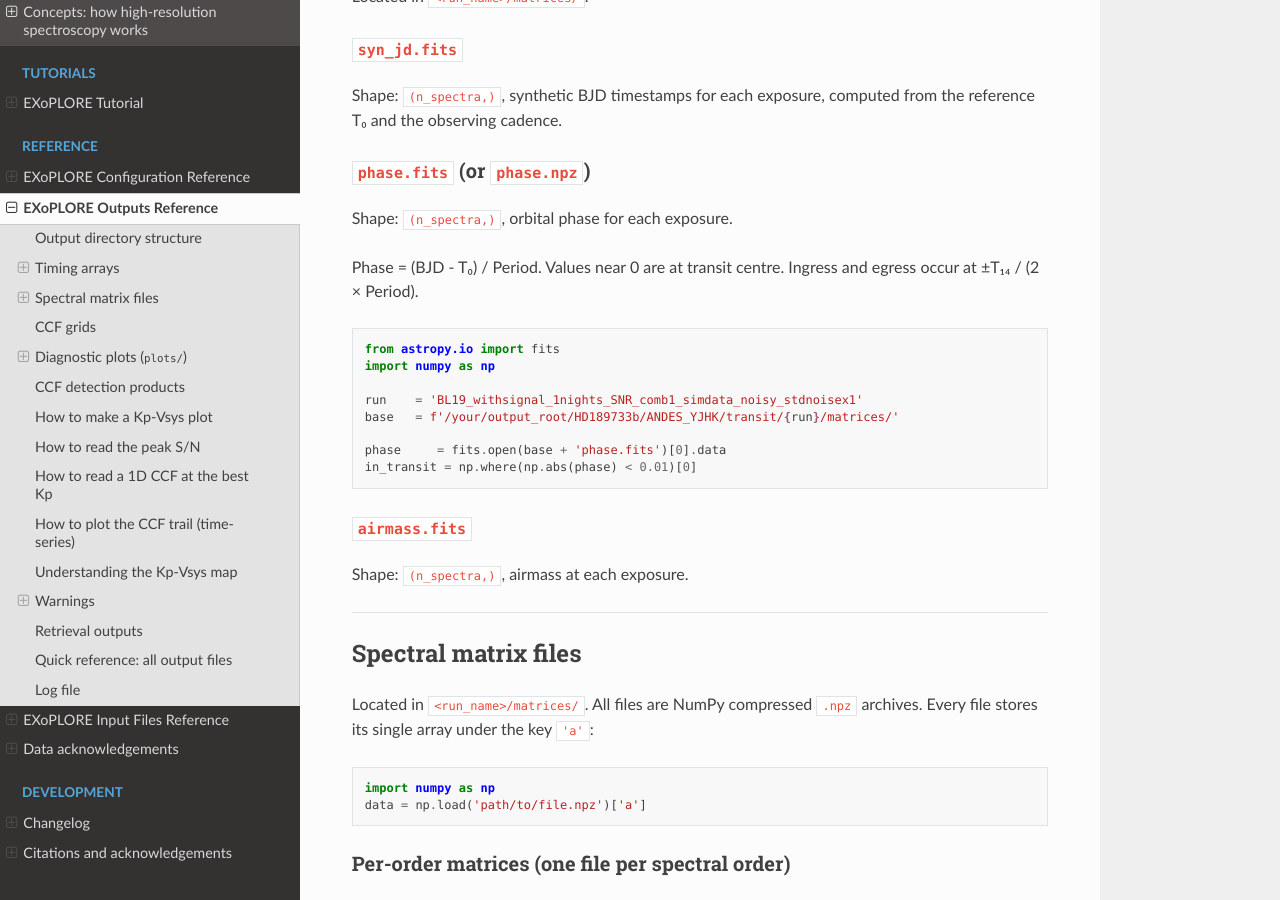
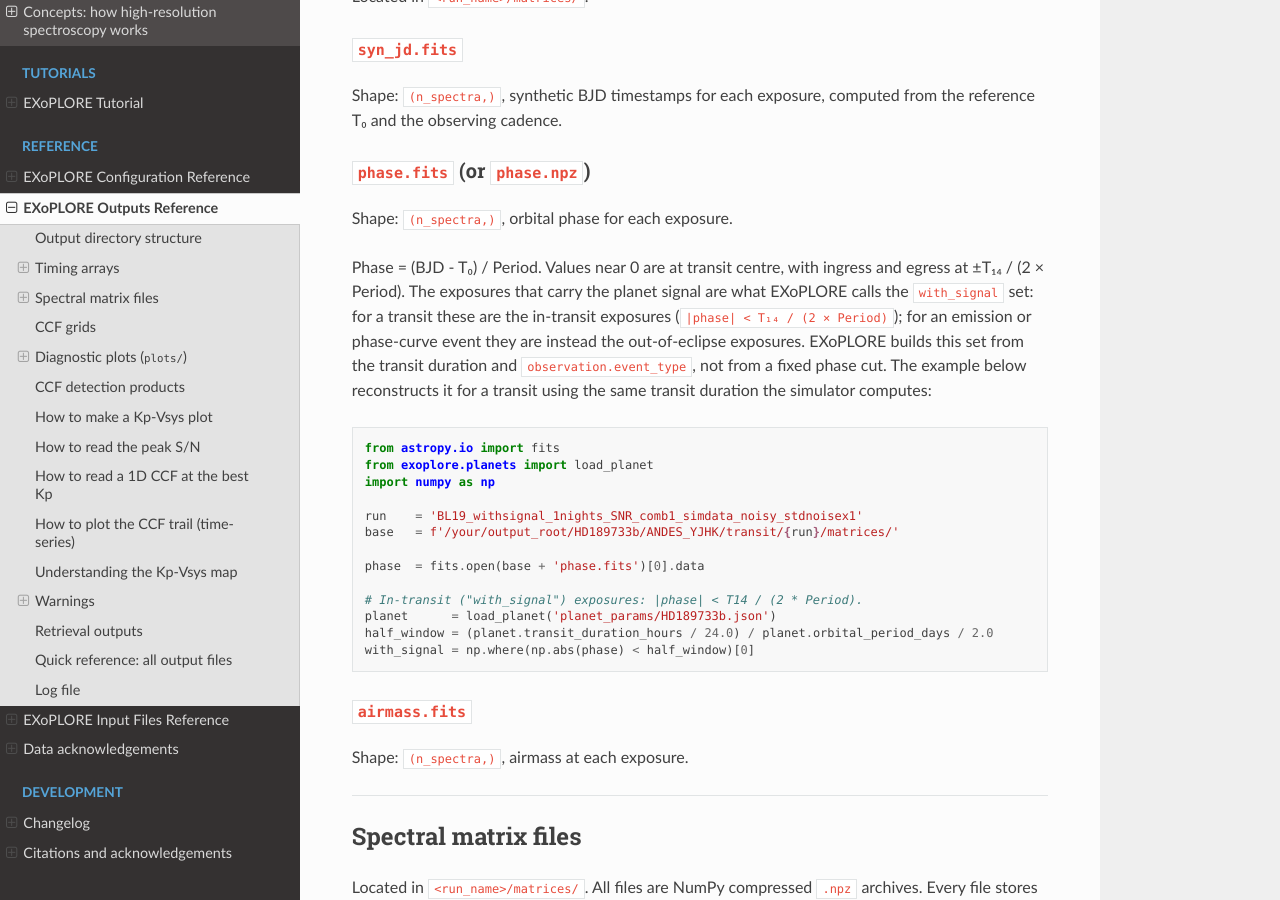
Before and after one commit to asanchezlopezIAA/EXoPLORE, a Sphinx documentation site: the page built from docs/outputs.md, in a window 1280 px wide and 900 px high, scrolled down 1027 px. Built offline with Sphinx 7.4.7 and the Read the Docs theme 3.1.0, drawn with Linux system fonts in a browser that asks for light colours.

Commit message:
Docs: fix phase/with_signal example; refresh planet doctests; tidy HD189733b references

````diff
--- a/docs/outputs.md
+++ b/docs/outputs.md
@@ -49,17 +49,22 @@
 
 Shape: `(n_spectra,)`, orbital phase for each exposure.
 
-Phase = (BJD - T₀) / Period. Values near 0 are at transit centre. Ingress and egress occur at ±T₁₄ / (2 × Period).
+Phase = (BJD - T₀) / Period. Values near 0 are at transit centre, with ingress and egress at ±T₁₄ / (2 × Period). The exposures that carry the planet signal are what EXoPLORE calls the `with_signal` set: for a transit these are the in-transit exposures (`|phase| < T₁₄ / (2 × Period)`); for an emission or phase-curve event they are instead the out-of-eclipse exposures. EXoPLORE builds this set from the transit duration and `observation.event_type`, not from a fixed phase cut. The example below reconstructs it for a transit using the same transit duration the simulator computes:
 
 ```python
 from astropy.io import fits
+from exoplore.planets import load_planet
 import numpy as np
 
 run    = 'BL19_withsignal_1nights_SNR_comb1_simdata_noisy_stdnoisex1'
 base   = f'/your/output_root/HD189733b/ANDES_YJHK/transit/{run}/matrices/'
 
-phase     = fits.open(base + 'phase.fits')[0].data
-in_transit = np.where(np.abs(phase) < 0.01)[0]
+phase  = fits.open(base + 'phase.fits')[0].data
+
+# In-transit ("with_signal") exposures: |phase| < T14 / (2 * Period).
+planet      = load_planet('planet_params/HD189733b.json')
+half_window = (planet.transit_duration_hours / 24.0) / planet.orbital_period_days / 2.0
+with_signal = np.where(np.abs(phase) < half_window)[0]
 ```
 
 ### `airmass.fits`
````
Also changed, not shown: 4 other files.
